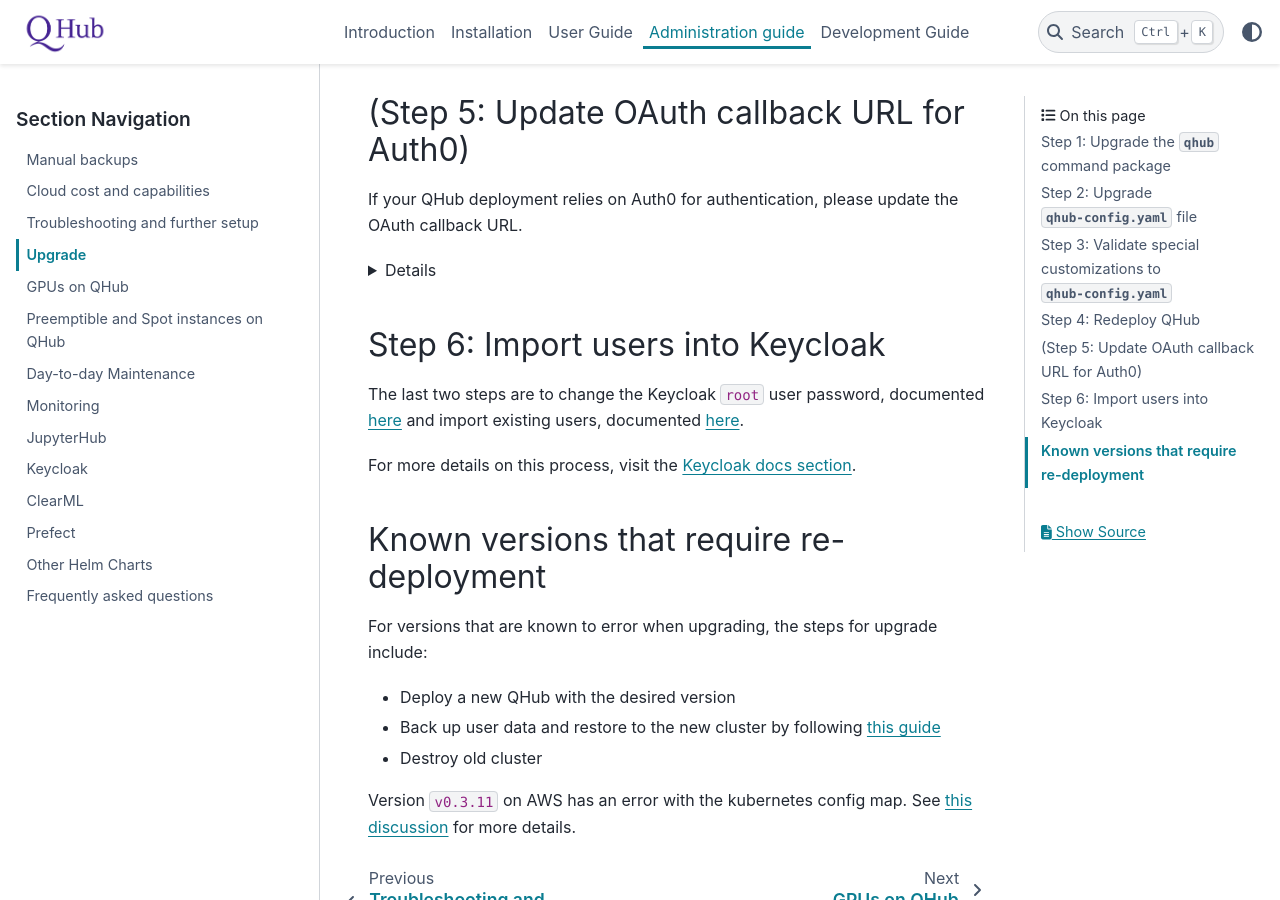
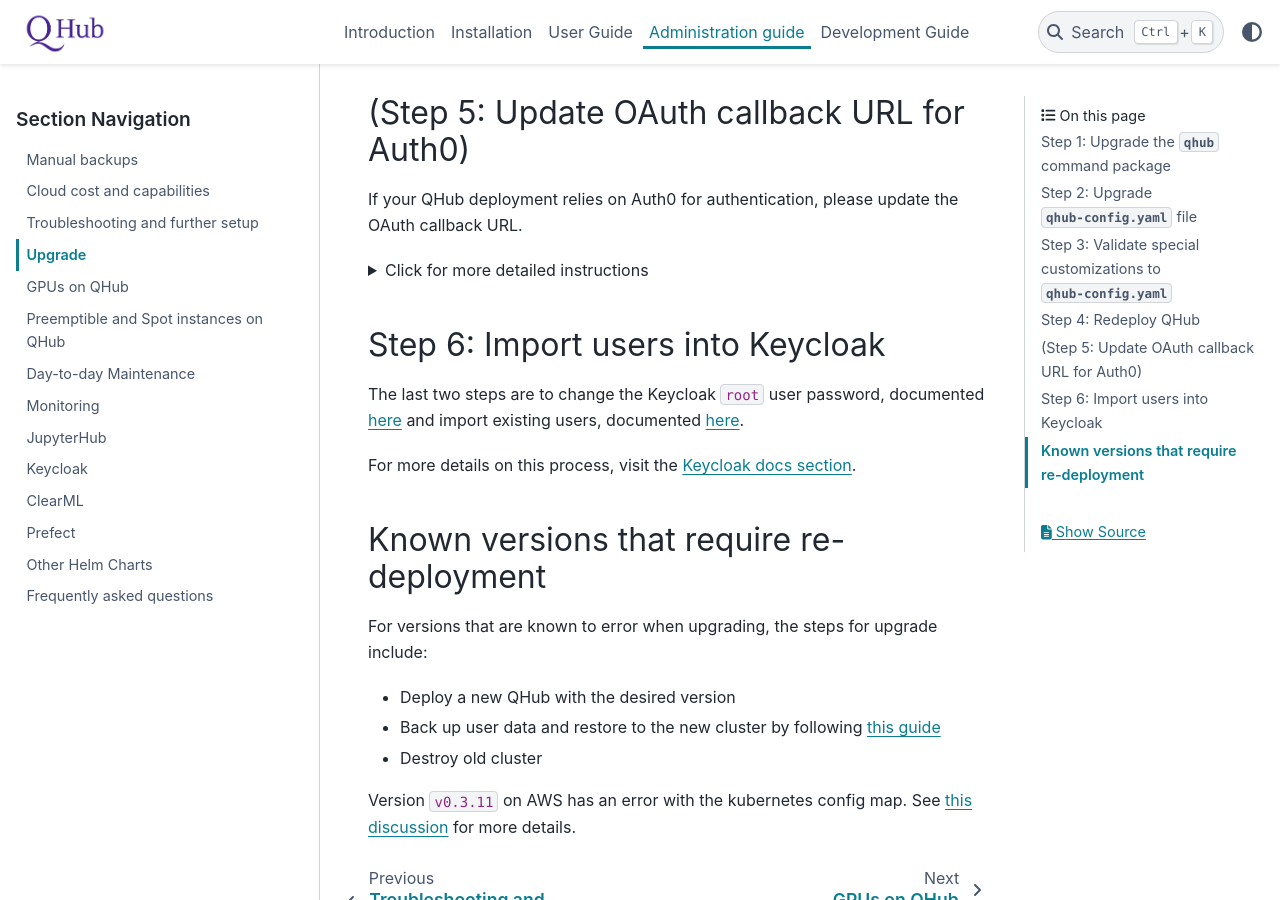
Before and after one commit to nebari-dev/nebari, a Sphinx documentation site: the page built from docs/source/admin_guide/upgrade.md, in a window 1280 px wide and 900 px high, scrolled down 2057 px. Built offline with Sphinx 7.4.7 and the PyData theme 0.15.4, drawn with Linux system fonts in a browser that asks for light colours.

Commit message:
Add summary to details

```diff
--- a/docs/source/admin_guide/upgrade.md
+++ b/docs/source/admin_guide/upgrade.md
@@ -60,7 +60,7 @@
 
 If your QHub deployment relies on Auth0 for authentication, please update the OAuth callback URL.
 
-<details>
+<details><summary>Click for more detailed instructions </summary>
 
 1. Navigate to the your Auth0 tenacy homepage and from there select "Applications".
 
```
